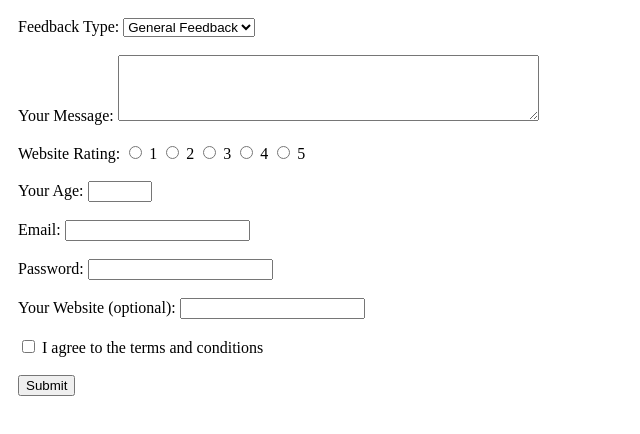
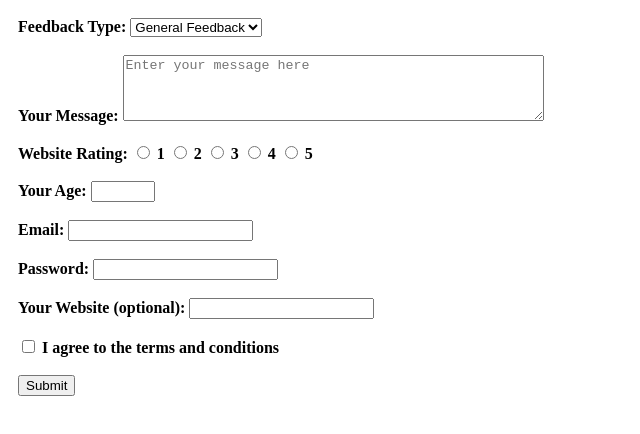
Before and after one commit to meerathaakur/ass_S01, a plain HTML site: page form.html in a window 1280 px wide. Shown: the whole page, without its empty margins (0-640 px from the left). Drawn offline with Linux system fonts and the light colour scheme.

Commit message:
Update form.html

```diff
--- a/form.html
+++ b/form.html
@@ -4,7 +4,9 @@
         <style>
             form{
                 padding: 10px;
-
+            }
+            label{
+                font-weight:bold;
             }
         </style>
     </head>
@@ -21,7 +23,7 @@
 
             <!-- Text area for user message -->
             <label for="user-message">Your Message:</label>
-            <textarea id="user-message" name="user-message" rows="4" cols="50" required></textarea>
+            <textarea placeholder="Enter your message here" id="user-message" name="user-message" rows="4" cols="50" required></textarea>
             <br><br>
 
             <!-- Radio buttons for website rating -->
```
